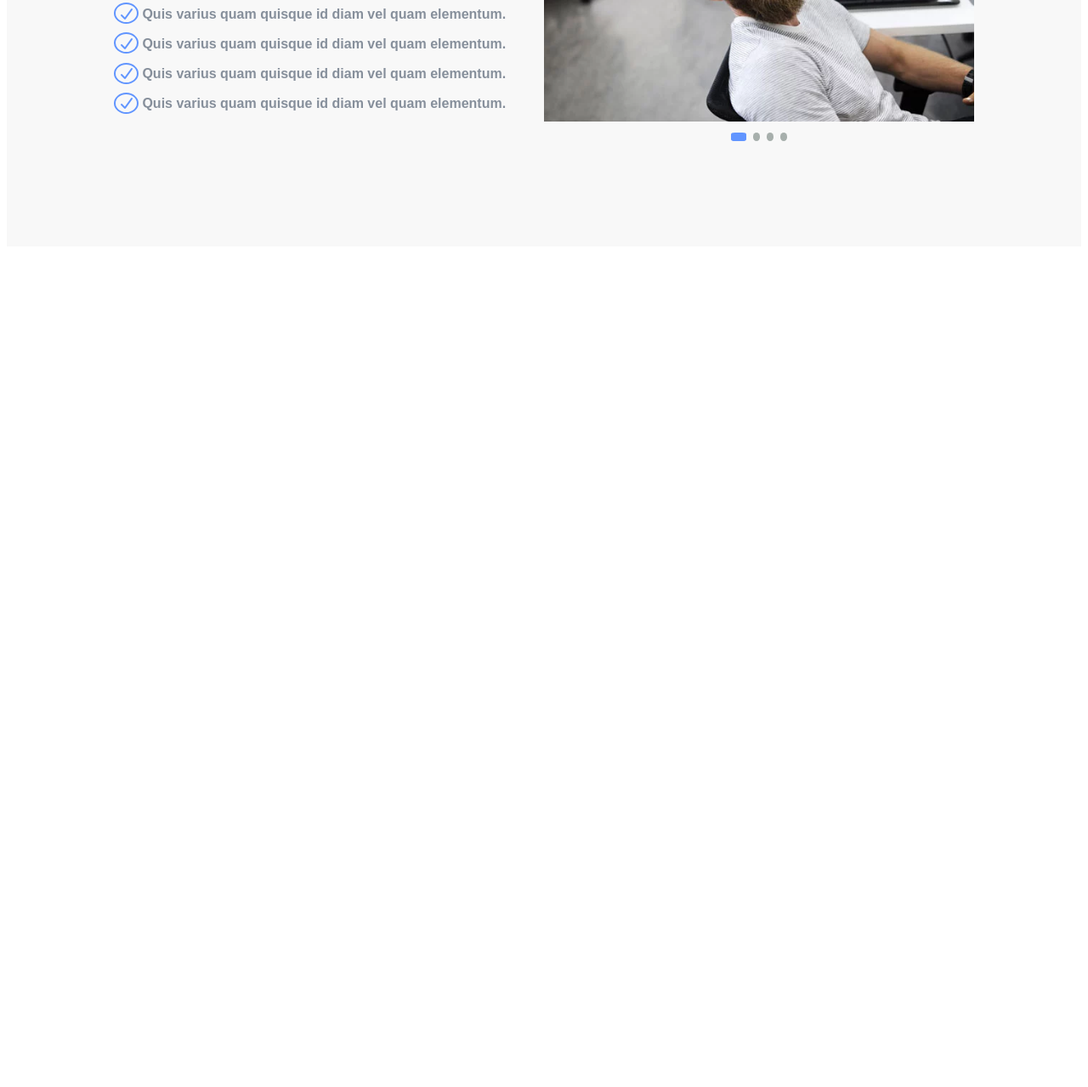
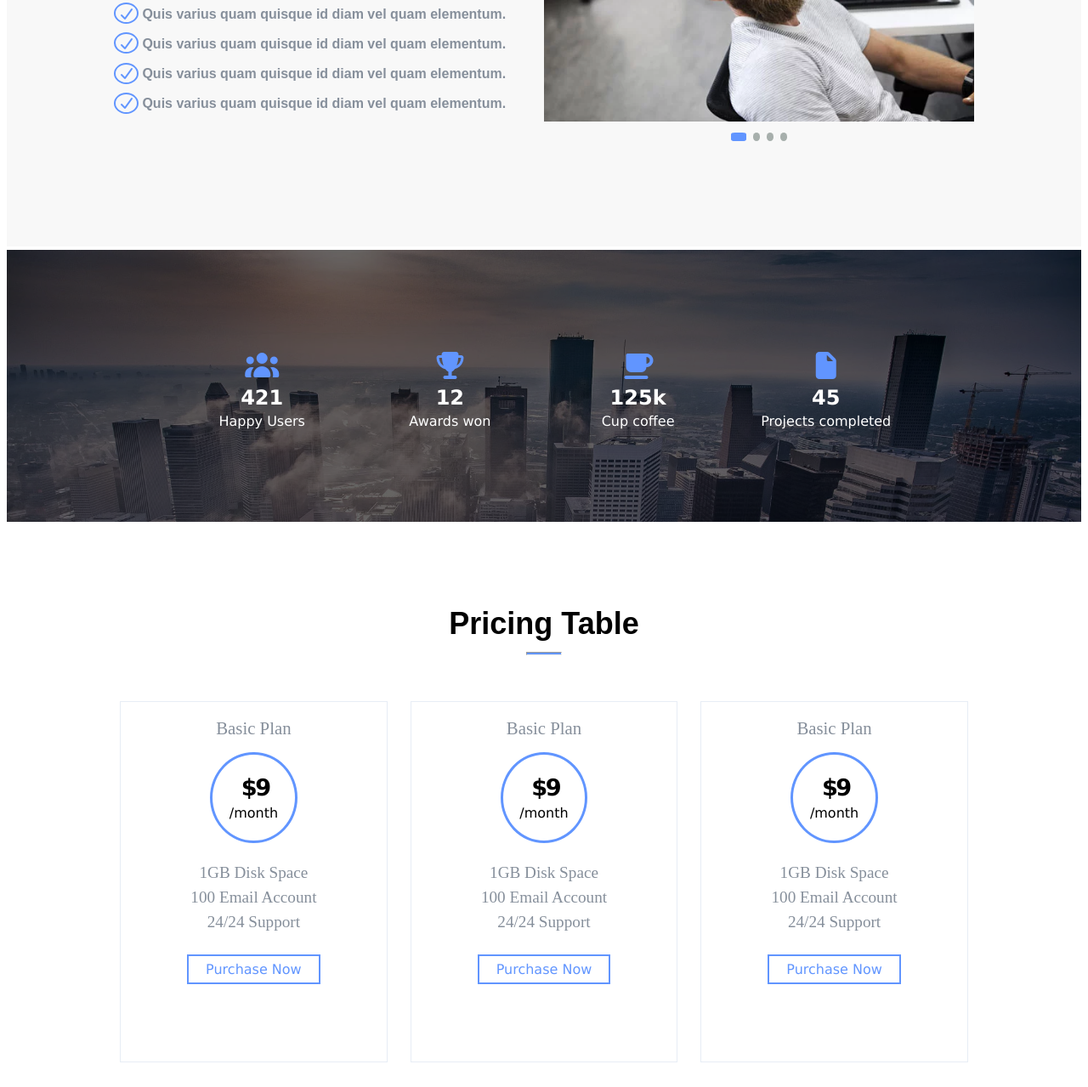
Before and after one commit to seif1125/FRONTEND-Course, a plain HTML site: page index.html in a window 1280 px wide. Shown: the part 4263-5542 px from the top of the page at 85% size. Before the commit the page ends 4565 px from the top, so only its background shows below. Drawn offline with Linux system fonts and the light colour scheme.

Commit message:
added statistics,pricing sections

```diff
--- a/index.html
+++ b/index.html
@@ -2,11 +2,11 @@
 <html>
 
 <head>
-    <title>SEIF AMR AMMAR</title>
+    <title>LOGO creative Agency</title>
     <link rel=StyleSheet href="styles.css" type="text/css">
     <link href="./media/fontawesome-free-5.15.1-web/css/all.css" rel="stylesheet">
     <meta charset="UTF-8">
-    <meta name="description" content="Personal portofolio for Seif Amr">
+    <meta name="description" content="Agency Official Website">
     <meta name="keywords" content="html,css,js">
     <meta name="author" content="Seif eldeen Amr ">
     <!--<meta  http-equiv="refresh" content="10" >  FOR REFRESHING PAGE  -->
@@ -368,6 +368,93 @@
         </div>
 
     </div>
+    </div>
+    <div class="generalsection" id="statistics">
+        <div class="statistics-overlay"></div>
+        <div class="statistics-content">
+            <div class="statistics-item">
+                <i class="fa fa-users fa-2x"></i>
+                <span class="statistics-number">421</span>
+                <h3 class="statistic-title">Happy Users</h3>
+
+            </div>
+            <div class="statistics-item">
+                <i class="fa fa-trophy fa-2x"></i>
+                <span class="statistics-number">12</span>
+                <h3 class="statistic-title">Awards won</h3>
+
+            </div>
+            <div class="statistics-item">
+                <i class="fa fa-coffee fa-2x"></i>
+                <span class="statistics-number">125k</span>
+                <h3 class="statistic-title">Cup coffee</h3>
+
+            </div>
+            <div class="statistics-item">
+                <i class="fa fa-file fa-2x"></i>
+                <span class="statistics-number">45</span>
+                <h3 class="statistic-title">Projects completed</h3>
+
+            </div>
+        </div>
+
+
+    </div>
+    <div class="general-section" id="pricing">
+        <div class="general-section-header">
+            <h3 class="general-section-header-text"> pricing table</h3>
+            <hr />
+        </div>
+        <div class="cards-container">
+        <div class="card-item">
+            <div class="price-overlay"></div>
+            <h4 class="card-titlee">basic plan</h4>
+            <div class="price">
+                <h3>$ 9</h3>
+                <span>/month</span>
+            </div>
+            <ul>
+                <li>1GB Disk space</li>
+                <li>100 email account</li>
+                <li>24/24 support</li>
+            </ul>
+            <button > purchase now</button>
+
+        </div>
+        <div class="card-item" style="margin: 0% 2%;">
+            <div class="price-overlay"></div>
+            <h4 class="card-titlee">basic plan</h4>
+            <div class="price">
+                <h3>$ 9</h3>
+                <span>/month</span>
+            </div>
+            <ul>
+                <li>1GB Disk space</li>
+                <li>100 email account</li>
+                <li>24/24 support</li>
+            </ul>
+            <button> purchase now</button>
+
+        </div>
+        <div class="card-item">
+            <div class="price-overlay"></div>
+            <h4 class="card-titlee">basic plan</h4>
+            <div class="price">
+                <h3>$ 9</h3>
+                <span>/month</span>
+            </div>
+            <ul>
+                <li>1GB Disk space</li>
+                <li>100 email account</li>
+                <li>24/24 support</li>
+            </ul>
+            <button> purchase now</button>
+
+        </div>
+
+
+    </div>
+
 
 
 </body>
--- a/styles.css
+++ b/styles.css
@@ -454,11 +454,11 @@ display: inline-block;
     position: absolute;
     background-color: #6195FF;
     color: white;
-    font-size: 1.5rem;
+ visibility: hidden;
     padding:2.5% 4%;
     border-radius: 20%;
     top: 50%;
-    opacity: 0;
+
     transform: translate(0%,-50%);
     transition: opacity .5s;
 }
@@ -471,10 +471,167 @@ display: inline-block;
     right: 0%;
 }
 
+.arrows span{
+        font-size: 1rem;
+    font-weight: 1900;
+}
+
 .right-content:hover .arrows{
- display: auto;
- opacity: 0.8;
+ visibility: visible;
+}
+.arrows:hover{
+    opacity: 0.8;
 }
 .arrows, .bullet-item{
     cursor: pointer;
 }
+
+#statistics{   position: relative;
+    vertical-align: middle;
+    width: 100%;
+    background-image: url('./media/images/background/background2.webp');
+    background-size: cover;
+    background-attachment: fixed;
+    text-align: center;
+    z-index: -2;
+}
+
+.statistics-overlay{
+    position: absolute;
+  background-color: rgba(0, 0, 0, 0.6);
+    top:0%;
+    bottom: 0;
+    left: 0;
+    right: 0;
+  z-index: -1;
+}
+
+.statistics-content{
+    padding: 0% 10%;
+
+    margin: 0% auto;
+    width: 70%;
+    height: 10vh;
+
+
+}
+.statistics-item{
+    padding: 0% 1%;
+    width: 23%;
+    float: left;
+    z-index: 4;
+}
+.statistics-item i{
+    color: #6195FF;
+    margin-bottom: 4%;
+}
+.statistics-item span{
+    font-size: 1.5rem;
+    font-weight: 800;
+    font-family: Verdana, Geneva, Tahoma, sans-serif;
+    color: white;
+    margin-bottom: 2%;
+}
+.statistics-item h3{
+    font-size: 1rem;
+    color: white;
+    font-weight: 400;
+    margin: 0%;
+    font-family: Verdana, Geneva, Tahoma, sans-serif;
+}
+#pricing{
+  padding-top: 5%;
+}
+#pricing .cards-container{
+    width: 90%;
+    margin: 2% auto;
+
+    text-align: center;
+}
+#pricing .card-item{
+   display: inline-block;
+    position: relative;
+    width: 27.5%;
+    height: 50vh;
+    overflow: hidden;
+    padding: 1% 0%;
+
+
+}
+#pricing .card-titlee{
+    color: #868F9B;
+    margin: 2.5% auto;
+    font-size: 1.3rem;
+    font-weight: 300;
+    text-transform: capitalize;
+}
+
+#pricing .price{
+width:30%;
+padding: 0% 0.5%;
+border-radius: 100%;
+border: 3px solid #6195FF;
+ margin: 5% auto;
+}
+.price h3{
+    margin: 25% 0% 5% 0%;
+    letter-spacing: -6px;
+    font-family: Verdana, Geneva, Tahoma, sans-serif;
+    font-size: 1.7rem;
+}
+.price span{
+    margin-bottom: 25%;
+    font-family: Verdana, Geneva, Tahoma, sans-serif;
+    color: black;
+}
+#pricing ul{
+    list-style: none;
+    display: block;
+    width: 75%;
+    font-size: 1.2rem;
+    margin: 7.5% auto;
+    padding: 0%;
+    font-weight: lighter;
+    color: #868F9B;
+    text-transform: capitalize;
+
+}
+#pricing ul li{
+    margin: 3% 0%;
+}
+#pricing button{
+    background-color: transparent;
+    border: 2px solid #6195FF;
+    width: 50%;
+    padding: 2% 0%;
+    font-size: 1rem;
+    text-transform: capitalize;
+    color: #6195FF;
+    font-family: Verdana, Geneva, Tahoma, sans-serif;
+    cursor: pointer;
+    margin-top: 1%;
+
+}
+.price-overlay{
+  position: absolute;
+  background-color: black;
+    top:0%;
+    height:0vh;
+    left: 0;
+    right: 0;
+    z-index: -1;
+    transition: height .2s;
+
+}
+
+#pricing .card-item:hover .price-overlay{
+    height: 100%;
+}
+
+#pricing .card-item:hover .price  h3,#pricing .card-item:hover .price span{
+color: white;
+}
+#pricing .card-item:hover  .card-titlee{
+color: #6195FF;
+
+}
```
